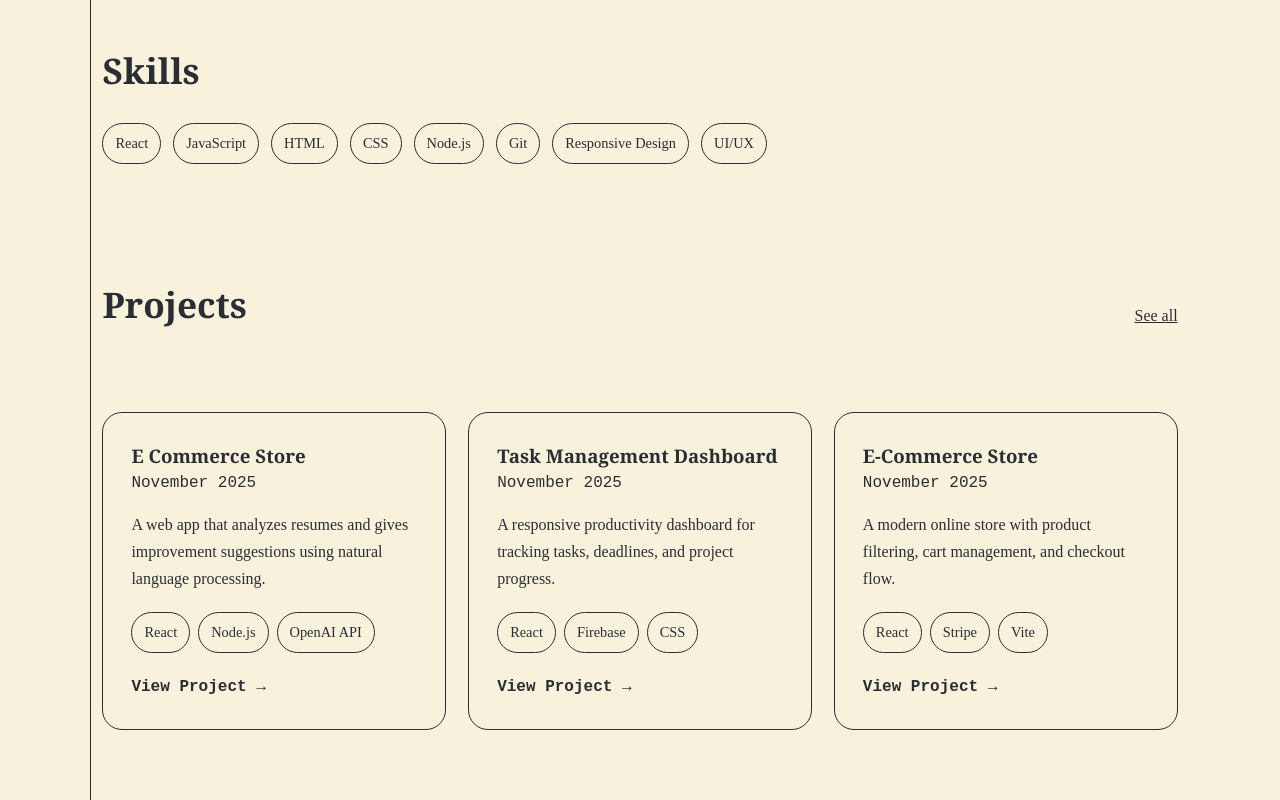
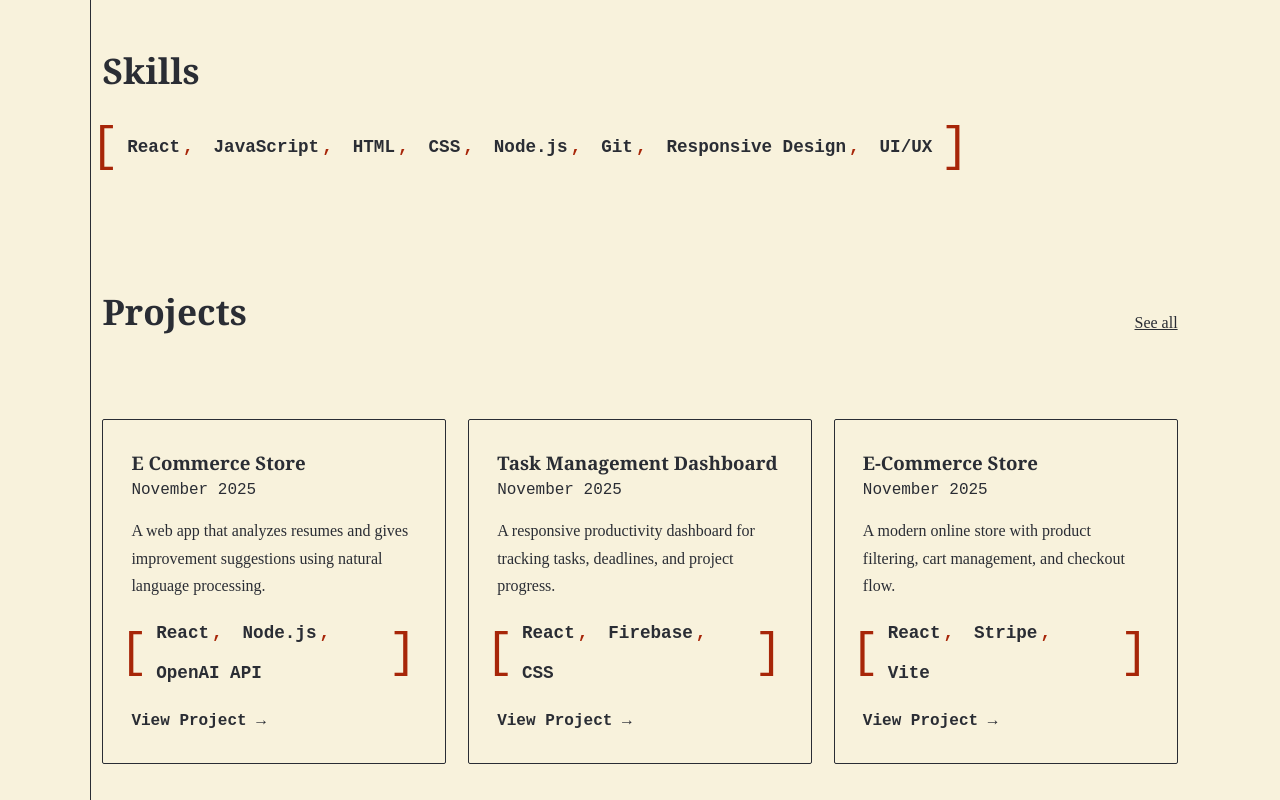
Before and after one commit to 1Aiden-K/portfolio-site, a React (Vite) app: page / in a window 1280 px wide. Shown: the part 1000-1800 px from the top of the page. Built offline with nearby package versions, Linux system fonts and the light colour scheme.

Commit message:
Updated "skills" styling

```diff
--- a/src/components/HomePage/ProjectPreview.css
+++ b/src/components/HomePage/ProjectPreview.css
@@ -14,6 +14,9 @@
 .spread a:hover {
   color: var(--accent);
 }
+
+
+/* Project cards */
 
 .project-card {
   display: block;
@@ -51,6 +54,63 @@
   margin-bottom: 20px;
 }
 
+
+/* Project technologies */
+
+.project-tech {
+  display: flex;
+  align-items: center;
+  gap: 8px;
+
+  margin: 0 0 20px;
+  padding: 0;
+
+  color: var(--accent);
+}
+
+.project-tech-list {
+  display: flex;
+  align-items: center;
+  flex-wrap: wrap;
+
+  gap: 12px 20px;
+
+  margin: 0;
+  padding: 0;
+}
+
+.project-tech-item {
+  font-family: var(--font-accent);
+  font-size: 1.1rem;
+  font-weight: 700;
+  white-space: nowrap;
+
+  color: var(--text);
+}
+
+.project-tech-comma {
+  margin-left: 3px;
+  color: var(--accent);
+}
+
+.project-tech-bracket {
+  font-family: var(--font-accent);
+  font-size: 3rem;
+  font-weight: 300;
+  line-height: 1;
+  flex-shrink: 0;
+
+  color: var(--accent);
+}
+
+/* Correct built-in whitespace on the opening bracket */
+.project-tech-bracket:first-child {
+  margin-left: -12px;
+}
+
+
+/* Project link */
+
 .project-link {
   font-family: var(--font-accent);
   color: var(--text);
@@ -61,8 +121,29 @@
   color: var(--accent);
 }
 
+
+/* Responsive */
+
 @media (max-width: 850px) {
   .project-grid {
     grid-template-columns: 1fr;
   }
 }
+
+@media (max-width: 768px) {
+  .project-tech {
+    gap: 5px;
+  }
+
+  .project-tech-list {
+    gap: 8px 14px;
+  }
+
+  .project-tech-item {
+    font-size: 1rem;
+  }
+
+  .project-tech-bracket {
+    font-size: 2.5rem;
+  }
+}
--- a/src/components/HomePage/ProjectPreview.jsx
+++ b/src/components/HomePage/ProjectPreview.jsx
@@ -1,6 +1,6 @@
-import { Link} from "react-router-dom";
+import { Link } from "react-router-dom";
 
-import projects from "../../data/projectList.jsx";
+import projects from "../../data/projectList.js";
 import "./ProjectPreview.css";
 
 function ProjectPreview() {
@@ -8,7 +8,9 @@ function ProjectPreview() {
     <section id="projects" className="section">
       <section className="spread">
         <h2>Projects</h2>
-        <Link to="/projects"><u>See all</u></Link>
+        <Link to="/projects">
+          <u>See all</u>
+        </Link>
       </section>
 
       <div className="project-grid">
@@ -25,10 +27,21 @@ function ProjectPreview() {
 
             <p>{project.description}</p>
 
-            <div className="tech-list">
-              {project.tech.map((tech) => (
-                <span key={tech}>{tech}</span>
-              ))}
+            <div className="project-tech">
+              <span className="project-tech-bracket">[</span>
+
+              <div className="project-tech-list">
+                {project.tech.map((tech, index) => (
+                  <span className="project-tech-item" key={tech}>
+                    {tech}
+                    {index < project.tech.length - 1 && (
+                      <span className="project-tech-comma">,</span>
+                    )}
+                  </span>
+                ))}
+              </div>
+
+              <span className="project-tech-bracket">]</span>
             </div>
 
             <span className="project-link">View Project →</span>
--- a/src/components/HomePage/Skills.css
+++ b/src/components/HomePage/Skills.css
@@ -5,8 +5,7 @@
   margin-bottom: 20px;
 }
 
-.tech-list span,
-.skills span {
+.tech-list span {
   font-family: var(--font-body);
   background: var(--background);
   color: var(--text);
@@ -18,6 +17,81 @@
 
 .skills {
   display: flex;
+  align-items: center;
+
+  /* Small space between brackets and skills */
+  gap: 8px;
+
+  /* Keeps bracket aligned with the section content */
+  margin: 0;
+  padding: 0;
+
+  color: var(--accent);
+}
+
+
+/* Skill names */
+.skills-list {
+  display: flex;
+  align-items: center;
   flex-wrap: wrap;
-  gap: 12px;
+
+  gap: 12px 20px;
+
+  margin: 0;
+  padding: 0;
 }
+
+
+.skill {
+  font-family: var(--font-accent);
+  font-size: 1.1rem;
+  font-weight: 700;
+  white-space: nowrap;
+
+  /* Skill names */
+  color: var(--text);
+}
+
+
+.comma {
+  margin-left: 3px;
+
+  /* Commas */
+  color: var(--accent);
+}
+
+
+.bracket {
+  font-family: var(--font-accent);
+  font-size: 3rem;
+  font-weight: 300;
+  line-height: 1;
+  flex-shrink: 0;
+
+  /* Brackets */
+  color: var(--accent);
+}
+
+@media (max-width: 768px) {
+  .skills {
+    gap: 5px;
+  }
+
+  .skills-list {
+    gap: 8px 14px;
+  }
+
+  .skill {
+    font-size: 1rem;
+  }
+
+  .bracket {
+    font-size: 2.5rem;
+  }
+}
+
+/* Correct the built-in whitespace on the [ glyph */
+.bracket:first-child {
+  margin-left: -12px;
+}
--- a/src/components/HomePage/Skills.jsx
+++ b/src/components/HomePage/Skills.jsx
@@ -1,21 +1,29 @@
-import "./Skills.css"
+import "./Skills.css";
+import skills from "../../data/skills";
 
-function Skills(){
-    return(
-        <section id="skills" className="section">
-          <h2>Skills</h2>
-          <div className="skills">
-            <span>React</span>
-            <span>JavaScript</span>
-            <span>HTML</span>
-            <span>CSS</span>
-            <span>Node.js</span>
-            <span>Git</span>
-            <span>Responsive Design</span>
-            <span>UI/UX</span>
-          </div>
-        </section>
-    )
+function Skills() {
+  return (
+    <section id="skills" className="section">
+      <h2>Skills</h2>
+
+      <div className="skills">
+        <span className="bracket">[</span>
+
+        <div className="skills-list">
+          {skills.map((skill, index) => (
+            <span className="skill" key={skill}>
+              {skill}
+              {index < skills.length - 1 && (
+                <span className="comma">,</span>
+              )}
+            </span>
+          ))}
+        </div>
+
+        <span className="bracket">]</span>
+      </div>
+    </section>
+  );
 }
 
 export default Skills;
--- a/src/components/ProjectsPage/Projects.css
+++ b/src/components/ProjectsPage/Projects.css
@@ -2,11 +2,11 @@
   display: grid;
   grid-template-columns: repeat(3, 1fr);
   gap: 22px;
-  padding: 56px 0px;
+  padding: 56px 0;
 }
 
 .projectTitle span {
-    color: var(--accent);
+  color: var(--accent);
 }
 
 .project-card {
@@ -45,6 +45,63 @@
   margin-bottom: 20px;
 }
 
+
+/* Project technologies */
+
+.project-tech {
+  display: flex;
+  align-items: center;
+  gap: 8px;
+
+  margin: 0 0 20px;
+  padding: 0;
+
+  color: var(--accent);
+}
+
+.project-tech-list {
+  display: flex;
+  align-items: center;
+  flex-wrap: wrap;
+
+  gap: 12px 20px;
+
+  margin: 0;
+  padding: 0;
+}
+
+.project-tech-item {
+  font-family: var(--font-accent);
+  font-size: 1.1rem;
+  font-weight: 700;
+  white-space: nowrap;
+
+  color: var(--text);
+}
+
+.project-tech-comma {
+  margin-left: 3px;
+  color: var(--accent);
+}
+
+.project-tech-bracket {
+  font-family: var(--font-accent);
+  font-size: 3rem;
+  font-weight: 300;
+  line-height: 1;
+  flex-shrink: 0;
+
+  color: var(--accent);
+}
+
+/* Correct the built-in whitespace on the [ glyph */
+.project-tech-bracket:first-child {
+  margin-left: -12px;
+}
+
+
+/* Github link */
+
 .project-link {
   font-family: var(--font-accent);
   color: var(--text);
@@ -55,8 +112,27 @@
   color: var(--accent);
 }
 
+
 @media (max-width: 850px) {
   .project-grid {
     grid-template-columns: 1fr;
   }
 }
+
+@media (max-width: 768px) {
+  .project-tech {
+    gap: 5px;
+  }
+
+  .project-tech-list {
+    gap: 8px 14px;
+  }
+
+  .project-tech-item {
+    font-size: 1rem;
+  }
+
+  .project-tech-bracket {
+    font-size: 2.5rem;
+  }
+}
--- a/src/components/ProjectsPage/Projects.jsx
+++ b/src/components/ProjectsPage/Projects.jsx
@@ -1,6 +1,4 @@
-import { Link } from "react-router-dom";
-
-import projects from "../../data/projectList.jsx";
+import projects from "../../data/projectList.js";
 import "./Projects.css";
 
 function Projects() {
@@ -8,6 +6,7 @@ function Projects() {
     <section id="projects" className="section">
       <h1 className="pageTitle">Projects</h1>
       <h1 className="subTitle">Full list of projects</h1>
+
       <div className="project-grid">
         {projects.map((project) => (
           <a
@@ -23,10 +22,21 @@ function Projects() {
             <p>{project.description}</p>
             <p>{project.details}</p>
 
-            <div className="tech-list">
-              {project.tech.map((tech) => (
-                <span key={tech}>{tech}</span>
-              ))}
+            <div className="project-tech">
+              <span className="project-tech-bracket">[</span>
+
+              <div className="project-tech-list">
+                {project.tech.map((tech, index) => (
+                  <span className="project-tech-item" key={tech}>
+                    {tech}
+                    {index < project.tech.length - 1 && (
+                      <span className="project-tech-comma">,</span>
+                    )}
+                  </span>
+                ))}
+              </div>
+
+              <span className="project-tech-bracket">]</span>
             </div>
 
             <span className="project-link">Github link</span>
--- a/src/data/projectList.jsx
+++ b/src/data/projectList.js
@@ -1,8 +1,6 @@
 const projects = [
   {
-    title: <>
-      E <span>Commerce</span> Store
-    </>,
+    title: "E Commerce Store",
     date: "November 2025",
     description:
       "A web app that analyzes resumes and gives improvement suggestions using natural language processing.",
--- /dev/null
+++ b/src/data/skills.js
@@ -0,0 +1,12 @@
+const skills = [
+  "React",
+  "JavaScript",
+  "HTML",
+  "CSS",
+  "Node.js",
+  "Git",
+  "Responsive Design",
+  "UI/UX",
+];
+
+export default skills;
--- a/src/index.css
+++ b/src/index.css
@@ -17,7 +17,7 @@
 
   /* Borders & Radius */
   --border-width: 1px;
-  --border-radius: 20px;
+  --border-radius: 2px;
   --pill-radius: 999px;
 
   /* Spacing */
```
